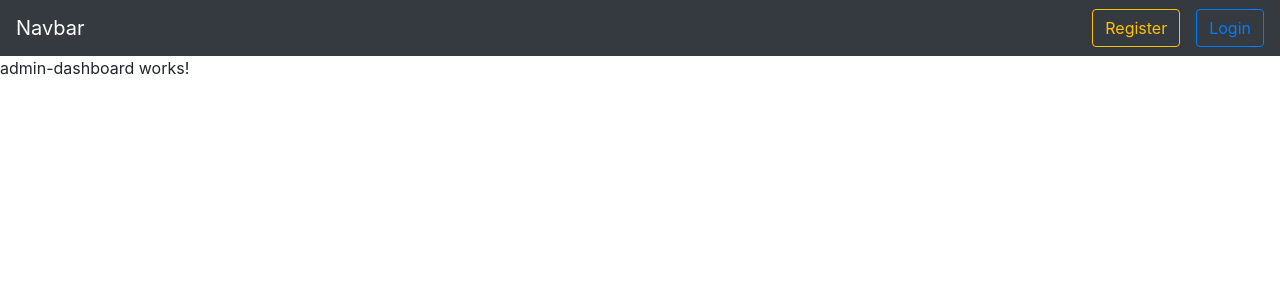
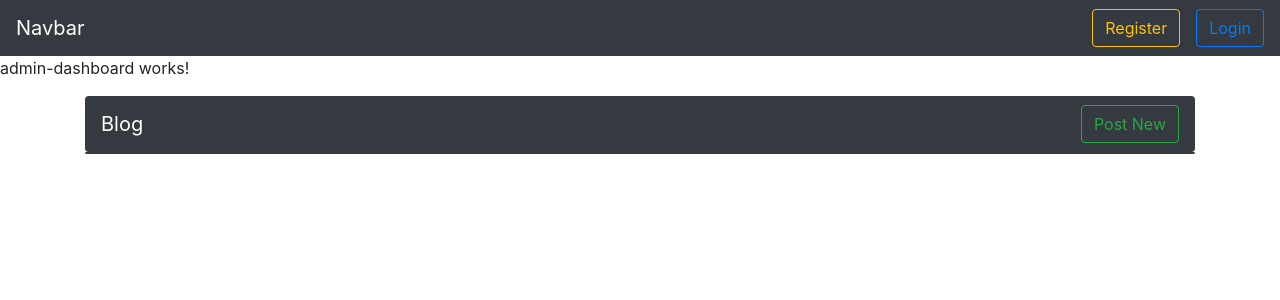
Before and after one commit to vineeth1816/Food-Donation-Angular, an Angular app: page /admin in a window 1280 px wide. Shown: the top 300 px of the page. Built offline with nearby package versions, Linux system fonts and the light colour scheme; sample sign-in values are in the browser's storage.

Commit message:
blog-nav

```diff
--- a/src/app/admin-dashboard/admin-dashboard.component.html
+++ b/src/app/admin-dashboard/admin-dashboard.component.html
@@ -1 +1,2 @@
 <p>admin-dashboard works!</p>
+<app-blogs></app-blogs>
--- a/src/app/app.module.ts
+++ b/src/app/app.module.ts
@@ -15,6 +15,7 @@ import { AdminDashboardComponent } from './admin-dashboard/admin-dashboard.compo
 import { UserDashboardComponent } from './user-dashboard/user-dashboard.component';
 import { EventEmitterService } from './event-emitter-service.service';
 import { PasswordResetComponent } from './password-reset/password-reset.component';
+import { BlogsComponent } from './blogs/blogs.component';
 
 @NgModule({
   declarations: [
@@ -27,7 +28,8 @@ import { PasswordResetComponent } from './password-reset/password-reset.componen
     ForgotPasswordComponent,
     AdminDashboardComponent,
     UserDashboardComponent,
-    PasswordResetComponent
+    PasswordResetComponent,
+    BlogsComponent
   ],
   imports: [
     BrowserModule,
--- /dev/null
+++ b/src/app/blogs/blogs.component.html
@@ -0,0 +1,20 @@
+
+<div class="container panel panel-default">
+<nav class="navbar navbar-expand-lg navbar-dark bg-dark rounded justify-content-between">
+    <a class="navbar-brand" routerLink="/">{{message}}</a>
+    <form class="form-inline">
+
+
+
+      <div>
+
+      <button routerLink="login" class="btn btn-outline-success my-2 my-sm-0" type="submit">Post New</button>
+
+      </div>
+
+    </form>
+  </nav>
+  <div class="container border border-dark rounded col-sm-12">
+
+    </div>
+</div>
--- /dev/null
+++ b/src/app/blogs/blogs.component.ts
@@ -0,0 +1,16 @@
+import { Component, OnInit } from '@angular/core';
+
+@Component({
+  selector: 'app-blogs',
+  templateUrl: './blogs.component.html',
+  styleUrls: ['./blogs.component.css']
+})
+export class BlogsComponent implements OnInit {
+
+  constructor() { }
+
+  ngOnInit(): void {
+  }
+  message:string="Blog";
+
+}
```
Also changed, not shown: src/app/blogs/blogs.component.css (added), 1 other file (tests, documents, lock files or other folders).
